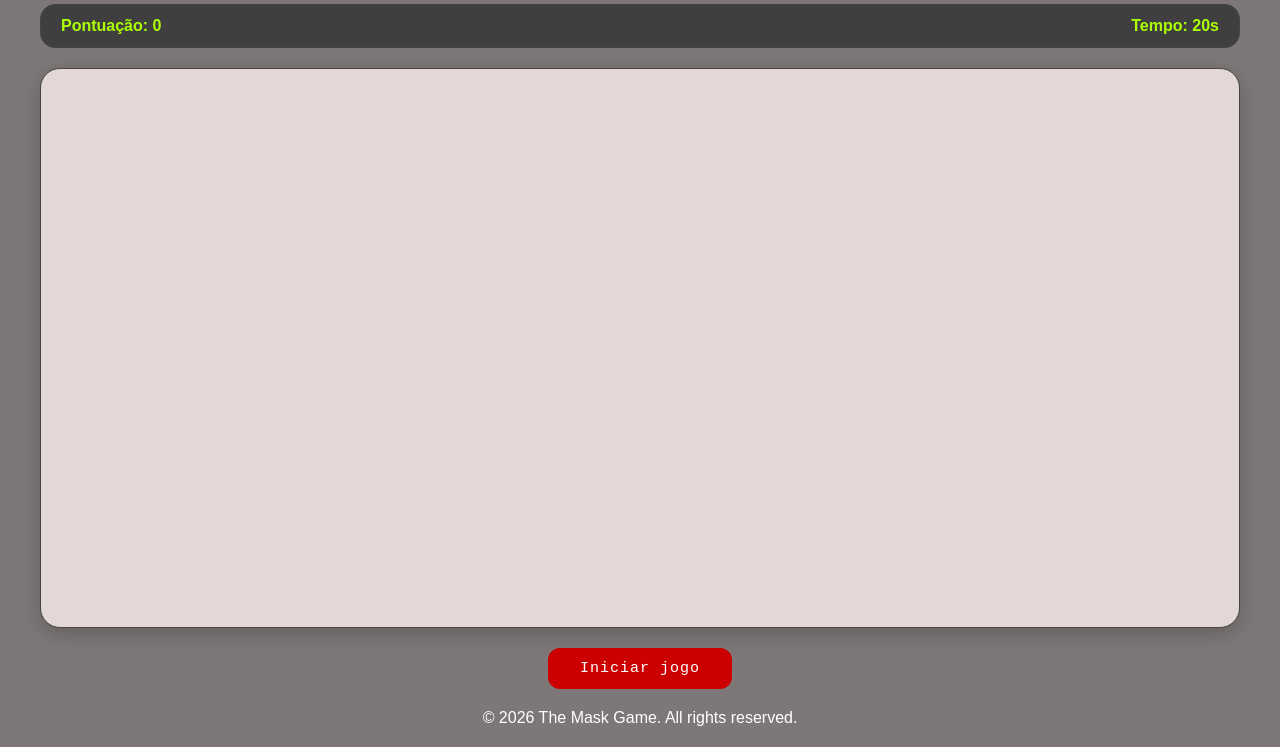
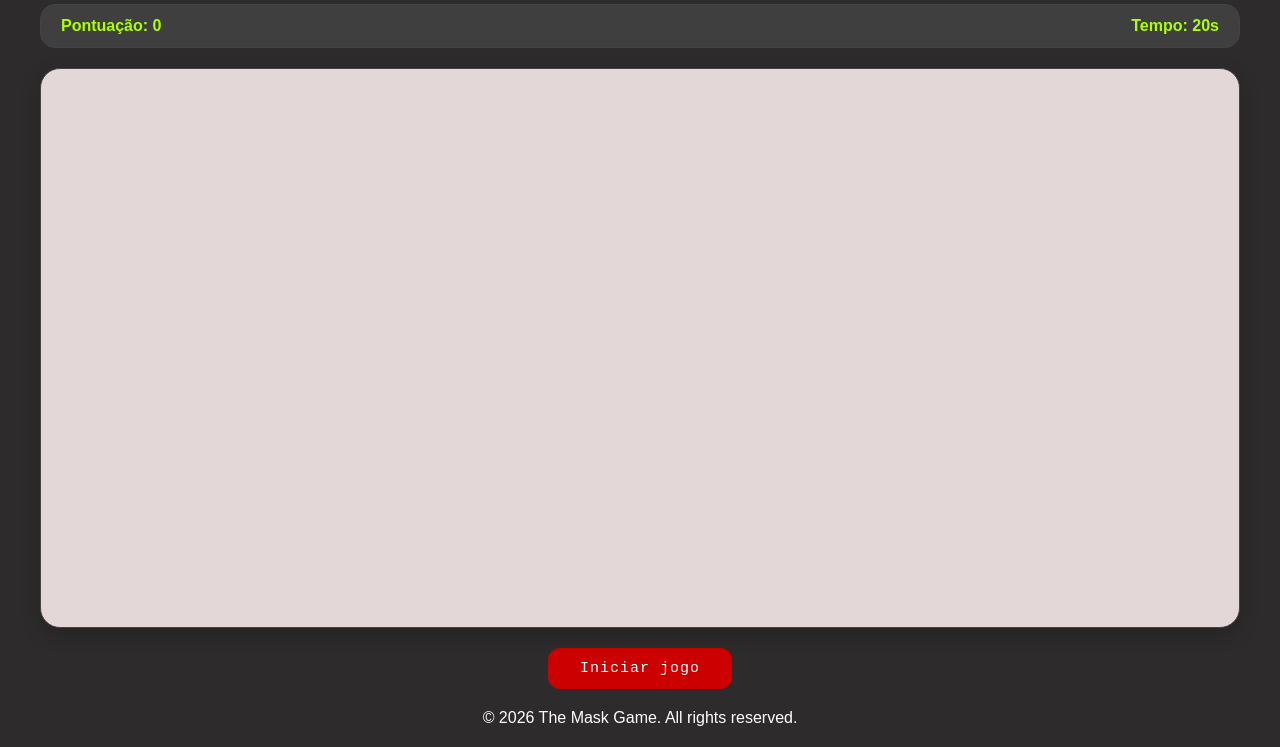
Before and after one commit to fernandasouzx/PROGRAMACAO4, a plain HTML site: page aula4/index.html in a window 1280 px wide. Shown: the part 73-820 px from the top of the page. Drawn offline with Linux system fonts and the light colour scheme.

Commit message:
adicionando atividade 4

```diff
--- a/aula4/style.css
+++ b/aula4/style.css
@@ -5,7 +5,7 @@
 }
 
 body{
-    background-color: #7e7777;
+    background-color: #2d2b2b;
     font-family: Arial, sans-serif;
     min-height: 100vh;
     padding: 20px;
```
